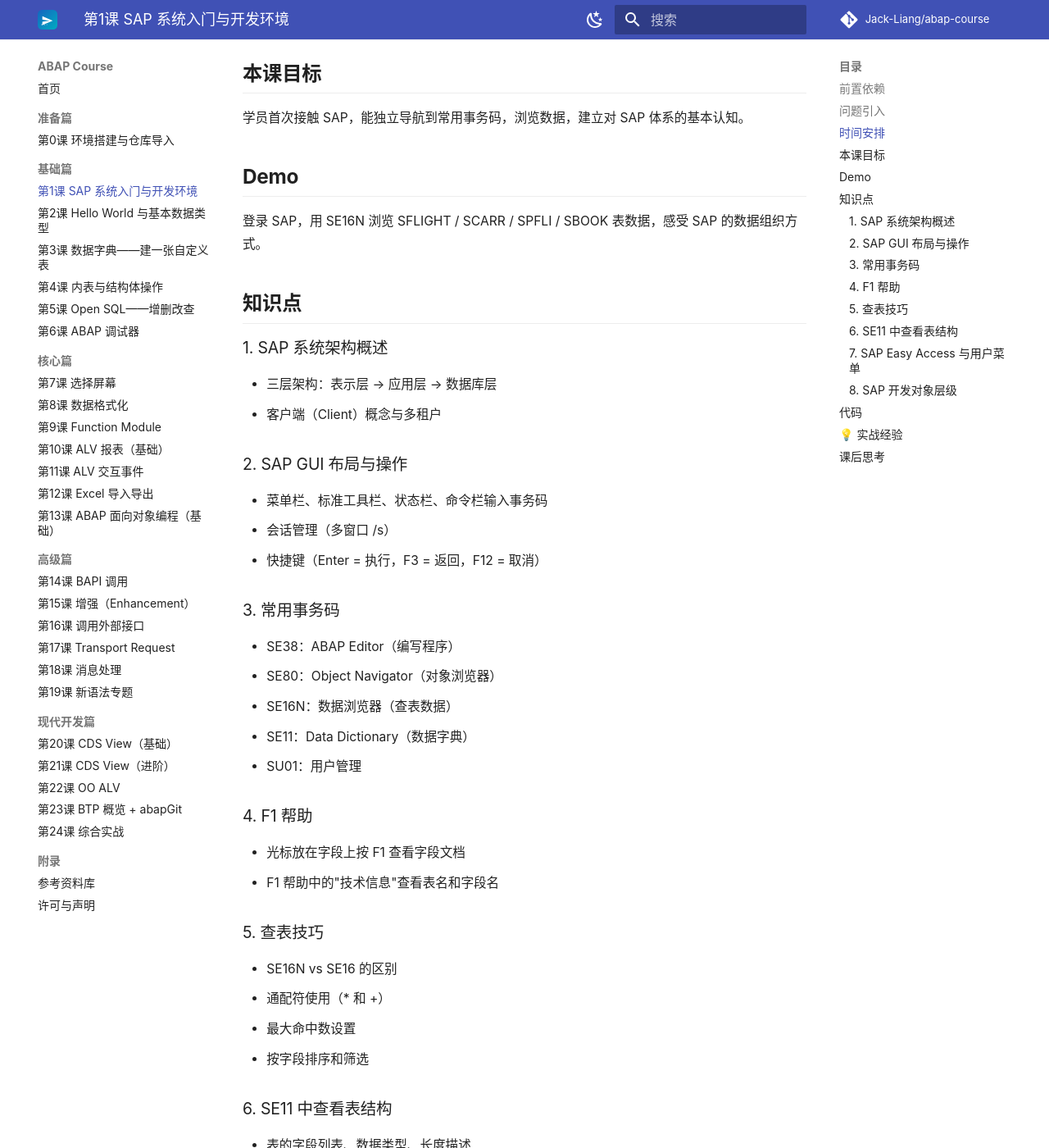
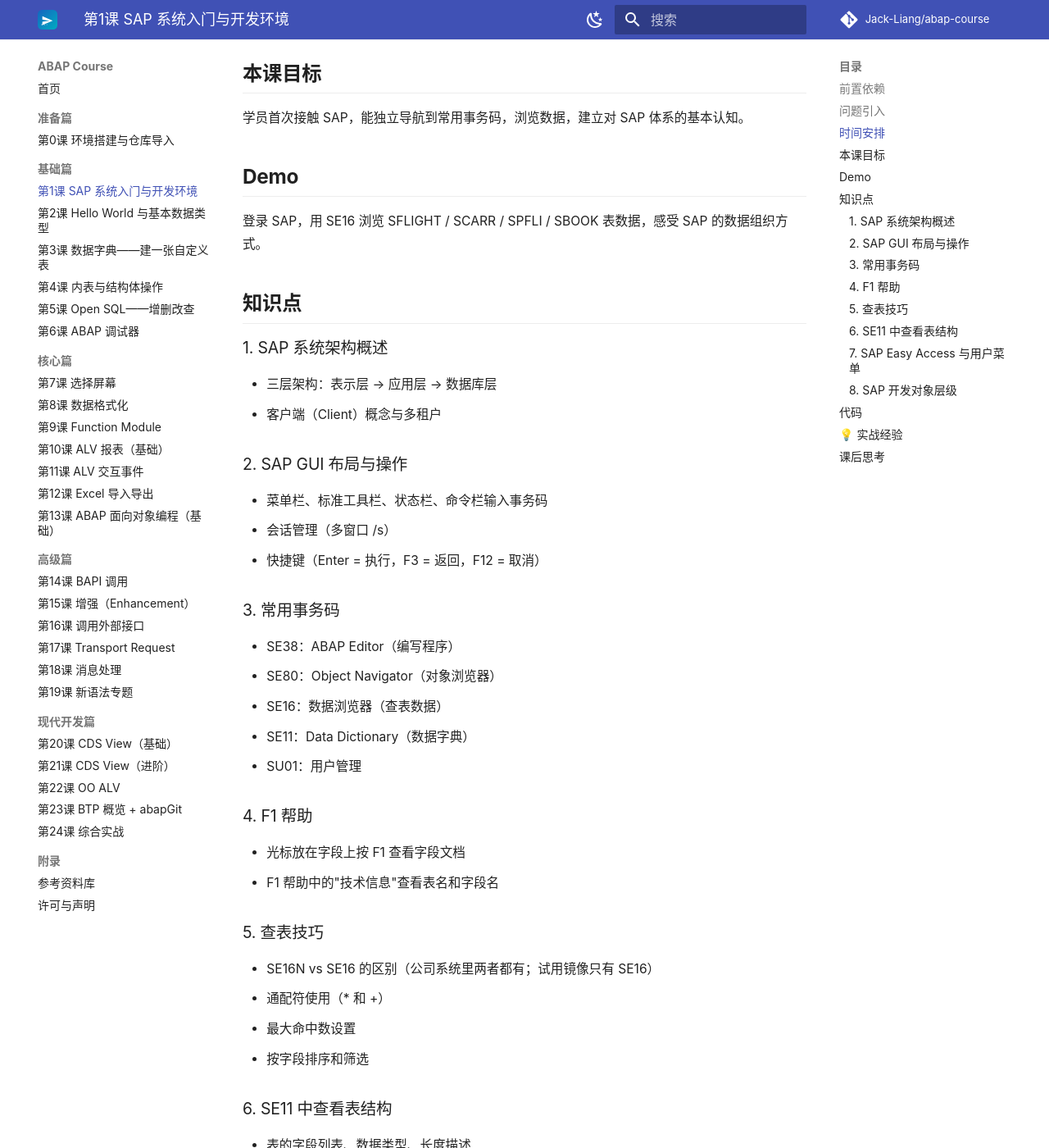
Before and after one commit to Jack-Liang/abap-course, an MkDocs documentation site: the page built from docs/01-sap-overview.md, in a window 1280 px wide and 1400 px high, scrolled down 862 px. Shown: the whole window at 82% size. Built offline with MkDocs 1.6.1 and Material for MkDocs 9.7.7, drawn with Linux system fonts in a browser that asks for light colours; comment, search, counter and statistics services are not loaded; some of the changed text lies outside the part shown.

Commit message:
docs: 数据浏览事务码以SE16为主线（试用镜像无SE16N，差异在公司系统说明）

```diff
--- a/docs/01-sap-overview.md
+++ b/docs/01-sap-overview.md
@@ -26,7 +26,7 @@
 
 ## Demo
 
-登录 SAP，用 SE16N 浏览 SFLIGHT / SCARR / SPFLI / SBOOK 表数据，感受 SAP 的数据组织方式。
+登录 SAP，用 SE16 浏览 SFLIGHT / SCARR / SPFLI / SBOOK 表数据，感受 SAP 的数据组织方式。
 
 ## 知识点
 
@@ -42,7 +42,7 @@
 ### 3. 常用事务码
 - SE38：ABAP Editor（编写程序）
 - SE80：Object Navigator（对象浏览器）
-- SE16N：数据浏览器（查表数据）
+- SE16：数据浏览器（查表数据）
 - SE11：Data Dictionary（数据字典）
 - SU01：用户管理
 
@@ -51,7 +51,7 @@
 - F1 帮助中的"技术信息"查看表名和字段名
 
 ### 5. 查表技巧
-- SE16N vs SE16 的区别
+- SE16N vs SE16 的区别（公司系统里两者都有；试用镜像只有 SE16）
 - 通配符使用（* 和 +）
 - 最大命中数设置
 - 按字段排序和筛选
@@ -80,11 +80,11 @@
 
 - **事务码记不住怎么办？** 在 SAP 命令栏中输入 `/*` 开头，系统会弹出事务码搜索功能——比背事务码更高效
 - **F1 是你最好的老师**：光标放在任何字段上按 F1，点"技术信息"可以直接跳到该字段所属的表和域名
-- **SE16N 的隐藏技巧**：在结果列表中双击某列标题，可以快速按该列排序——不需要每次都进排序设置
+- **SE16 的隐藏技巧**：在结果列表中双击某列标题，可以快速按该列排序——不需要每次都进排序设置
 - **多窗口操作**：在命令栏输入 `/o` + 事务码（如 `/oSE38`），可以在新窗口打开，方便同时看代码和数据
 
 ## 课后思考
 
 1. SFLIGHT 模型中有哪些表？它们之间是什么关系？
-2. 如何快速查找一个字段属于哪张表？（提示：SE16N + F1）
+2. 如何快速查找一个字段属于哪张表？（提示：SE16 + F1）
 3. 在 SE11 中查看 SCARR 表，它的主键是什么？有哪些索引？
```
Also changed, not shown: README.md (+1 -1 lines), docs/00-getting-started.md (+4 -4 lines), docs/02-hello-world.md (+1 -1 lines), docs/03-data-dictionary.md (+1 -1 lines), outline.md (+4 -4 lines).
